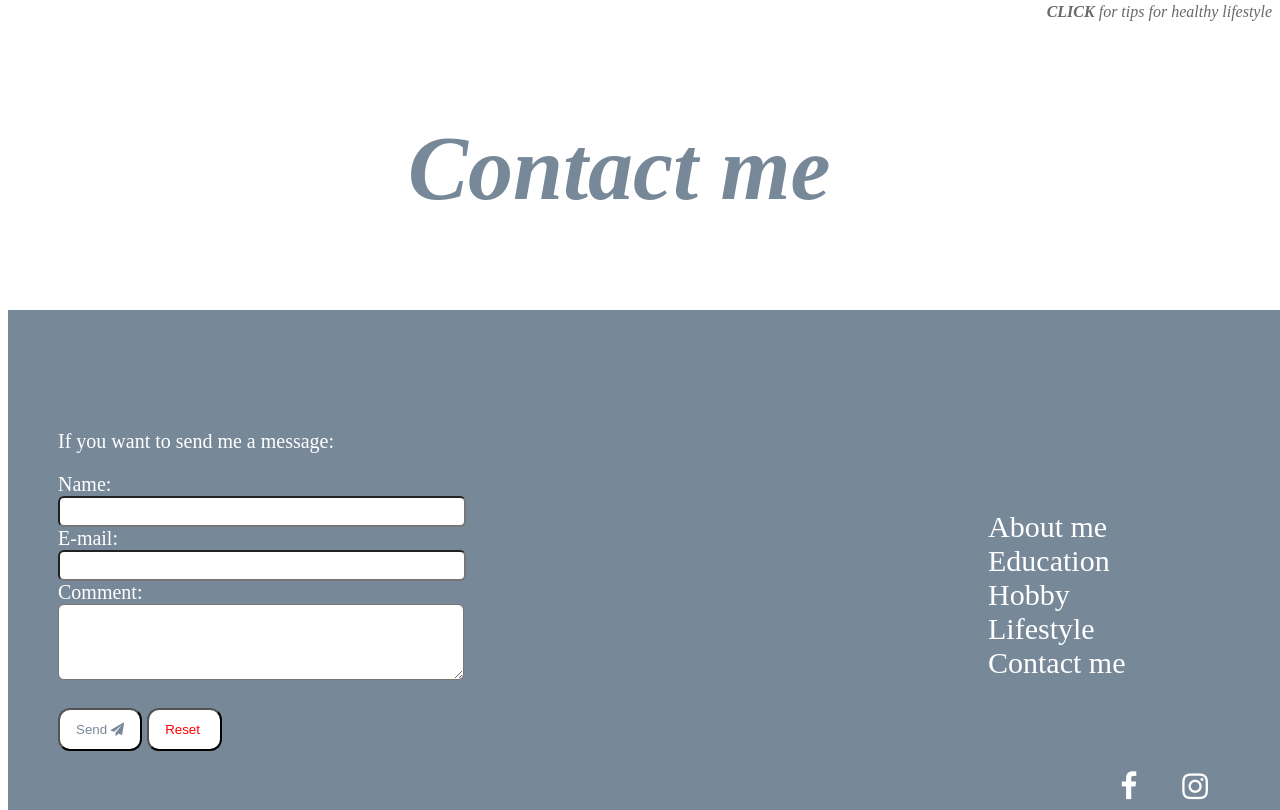
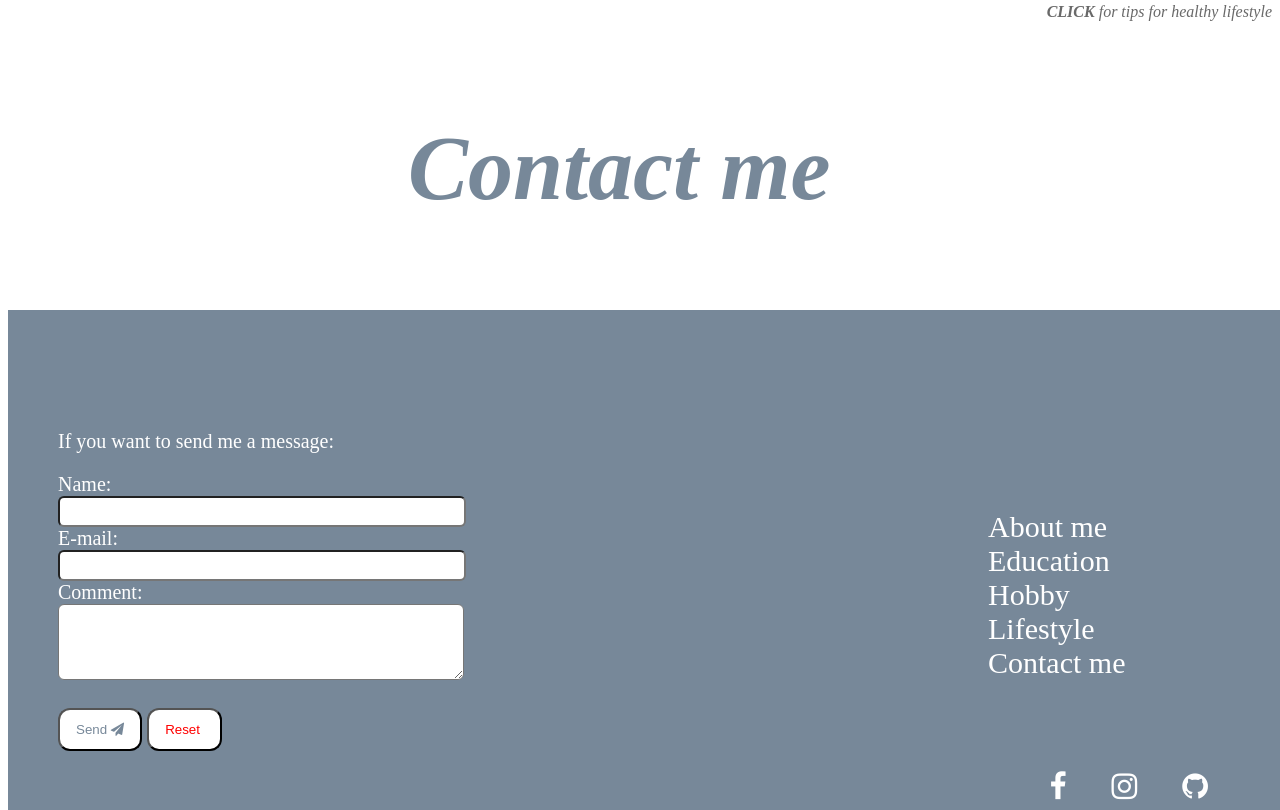
Before and after one commit to grozdanovskaIT/grozdanovska, a plain HTML site: page index.html in a window 1280 px wide. Shown: the part 3330-4140 px from the top of the page. Drawn offline with Linux system fonts and the light colour scheme.

Commit message:
Update index.html

```diff
--- a/index.html
+++ b/index.html
@@ -137,6 +137,7 @@
             <p id="con2">
                 <a  href="https://www.facebook.com/sara.grozdanovska.1" class="fa fa-facebook"></a>
                 <a  href="https://www.instagram.com/grozdanovskaaa/" class="fa fa-instagram"></a>
+                <a  href="https://github.com/grozdanovskaIT" class="fa fa-github"></a>
             </p>
 
         </div>
```
